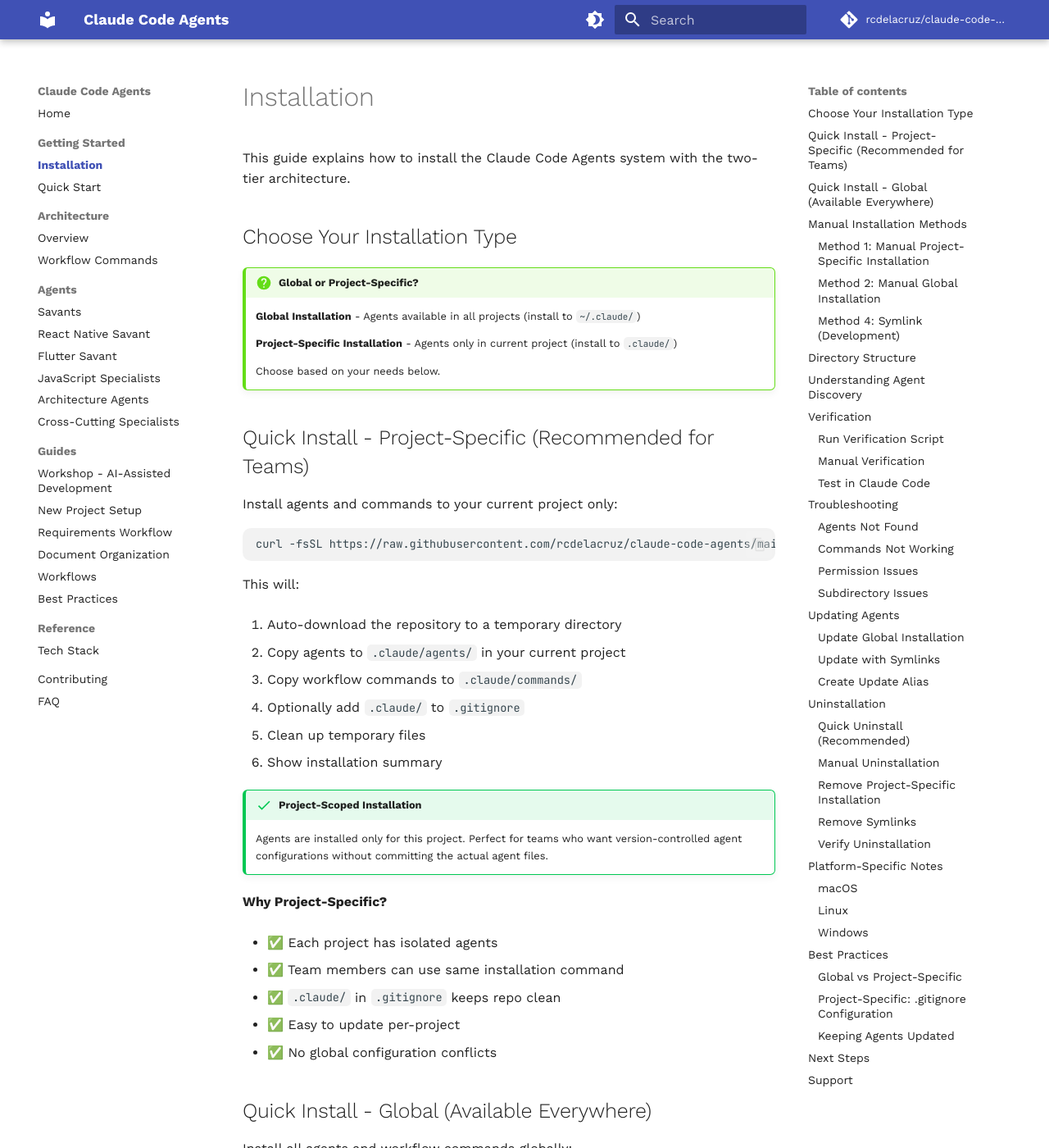
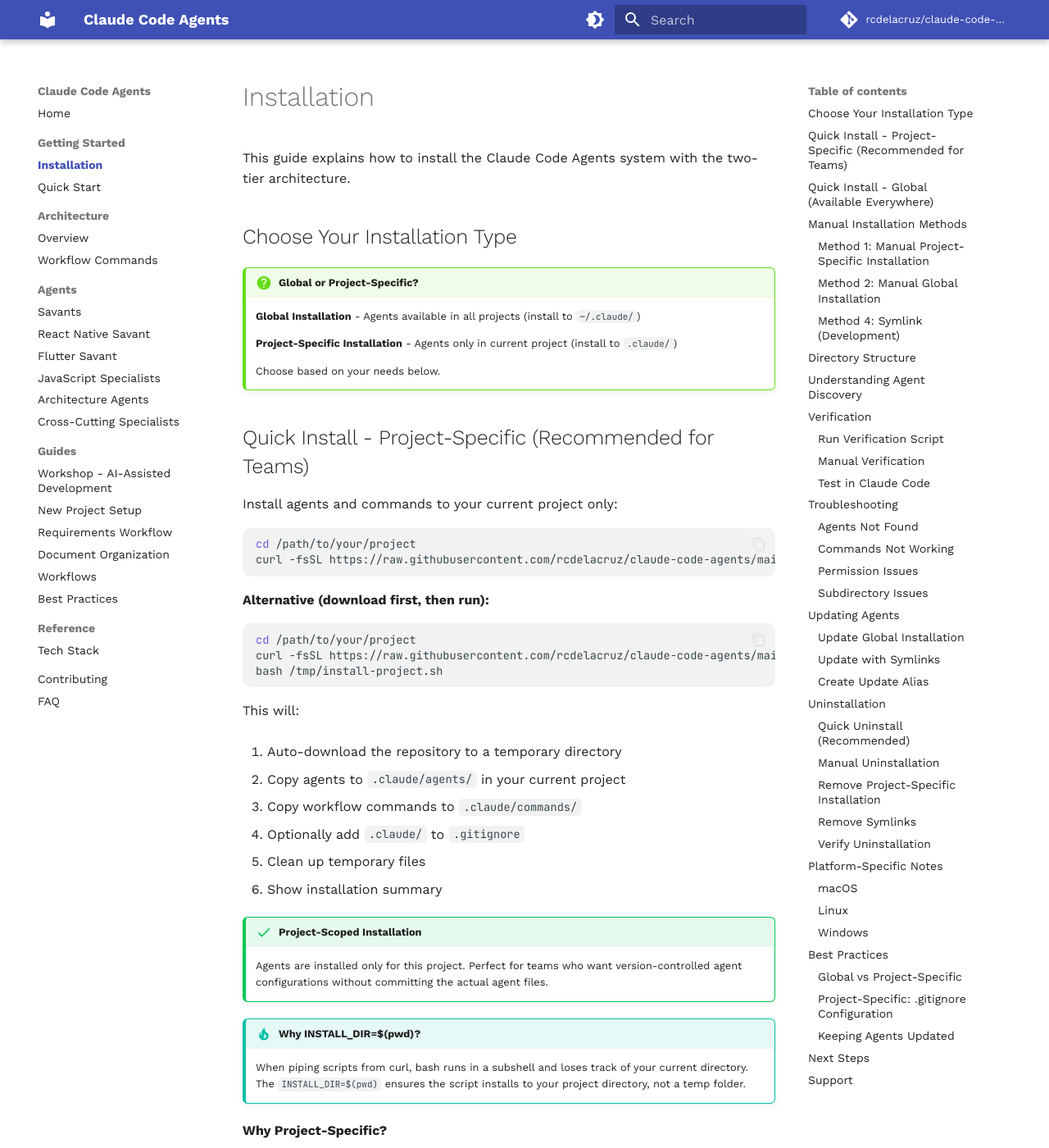
Before and after one commit to rcdelacruz/claude-code-agents, an MkDocs documentation site: the page built from docs/getting-started/installation.md, in a window 1280 px wide and 1400 px high. Shown: the whole window at 82% size. Built offline with MkDocs 1.6.1 and Material for MkDocs 9.7.7, drawn with Linux system fonts in a browser that asks for light colours; comment, search, counter and statistics services are not loaded; some of the changed text lies outside the part shown.

Commit message:
feat: improve project directory detection in installation script and enhance error handling

````diff
--- a/docs/getting-started/installation.md
+++ b/docs/getting-started/installation.md
@@ -16,7 +16,16 @@
 Install agents and commands to your current project only:
 
 ```bash
-curl -fsSL https://raw.githubusercontent.com/rcdelacruz/claude-code-agents/main/install-project.sh | bash
+cd /path/to/your/project
+curl -fsSL https://raw.githubusercontent.com/rcdelacruz/claude-code-agents/main/install-project.sh | INSTALL_DIR=$(pwd) bash
+```
+
+**Alternative (download first, then run):**
+
+```bash
+cd /path/to/your/project
+curl -fsSL https://raw.githubusercontent.com/rcdelacruz/claude-code-agents/main/install-project.sh > /tmp/install-project.sh
+bash /tmp/install-project.sh
 ```
 
 This will:
@@ -30,6 +39,9 @@
 
 !!! success "Project-Scoped Installation"
     Agents are installed only for this project. Perfect for teams who want version-controlled agent configurations without committing the actual agent files.
+
+!!! tip "Why INSTALL_DIR=$(pwd)?"
+    When piping scripts from curl, bash runs in a subshell and loses track of your current directory. The `INSTALL_DIR=$(pwd)` ensures the script installs to your project directory, not a temp folder.
 
 **Why Project-Specific?**
 
@@ -632,7 +644,16 @@
 
 ```bash
 # In your project directory
-curl -fsSL https://raw.githubusercontent.com/rcdelacruz/claude-code-agents/main/install-project.sh | bash
+cd /path/to/your/project
+curl -fsSL https://raw.githubusercontent.com/rcdelacruz/claude-code-agents/main/install-project.sh | INSTALL_DIR=$(pwd) bash
+```
+
+Or use the download method:
+
+```bash
+cd /path/to/your/project
+curl -fsSL https://raw.githubusercontent.com/rcdelacruz/claude-code-agents/main/install-project.sh > /tmp/install-project.sh
+bash /tmp/install-project.sh
 ```
 
 The script will overwrite existing agents with the latest versions.
````
Also changed, not shown: 1 other file.
